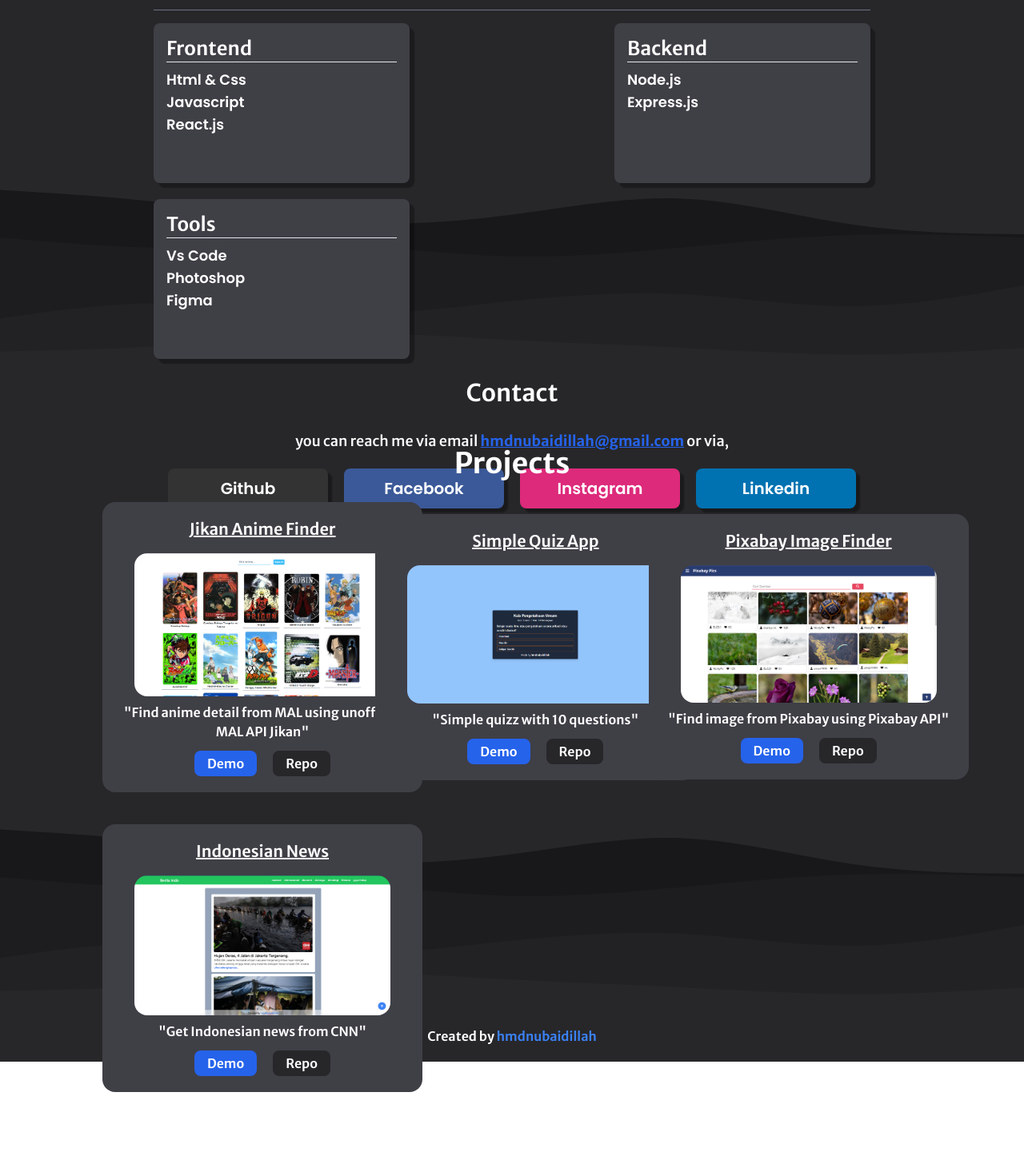
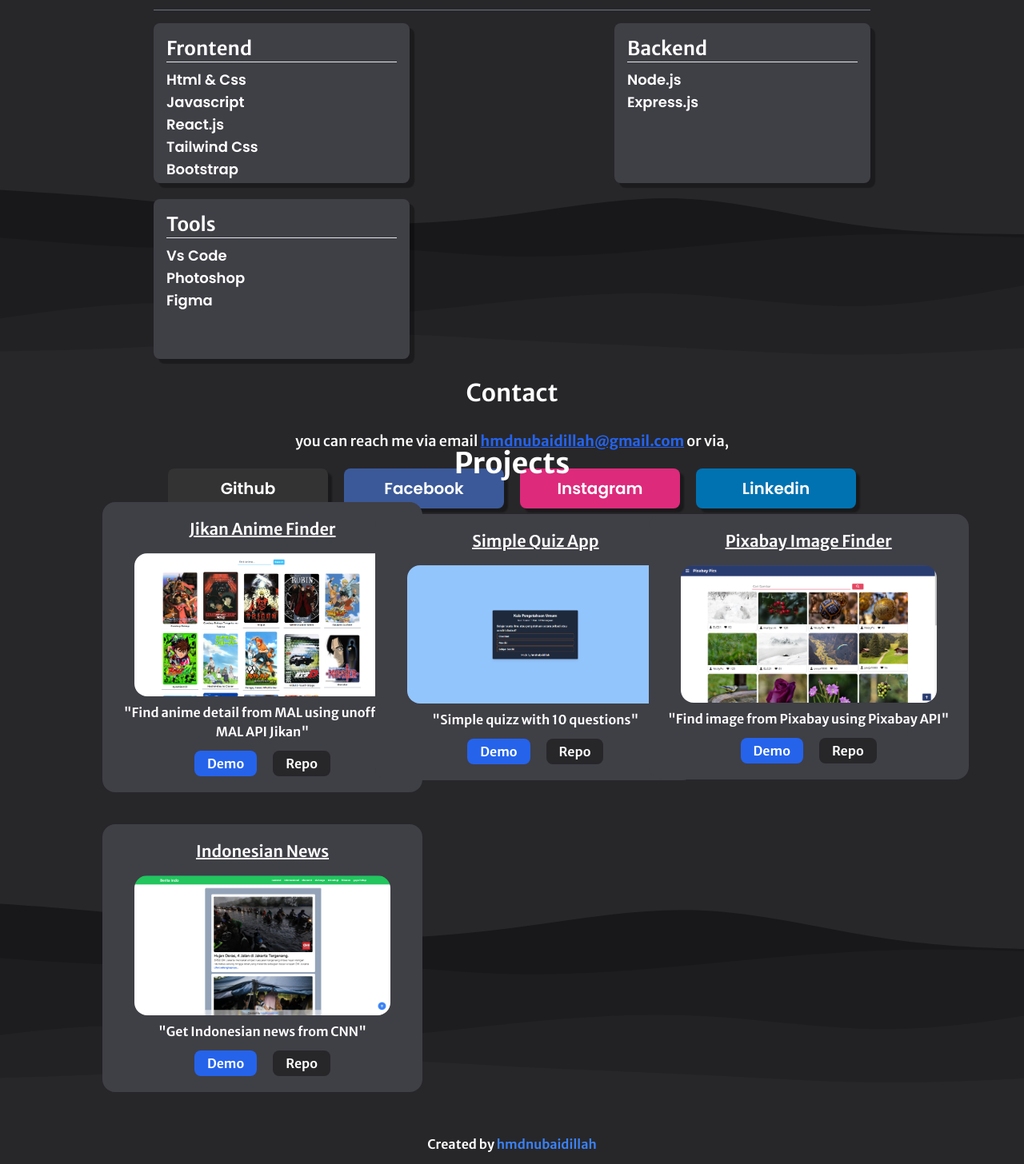
Before and after one commit to hmdnu/portofolio, a React (Create React App) app: page / in a window 1280 px wide. Shown: the part 1136-2592 px from the top of the page at 80% size. Before the commit the page ends 2502 px from the top, so only its background shows below. Built offline with nearby package versions, Linux system fonts and the light colour scheme.

Commit message:
change class

```diff
--- a/src/App.js
+++ b/src/App.js
@@ -5,12 +5,12 @@ import About from "./components/about";
 
 const App = () => {
   return (
-    <main className="h-screen">
+    <main className="h-screen bg-zinc-800">
       <Navigation />
       <Home />
       <About />
       <Project />
-      <footer className=" flex flex-col items-center justify-center bg-zinc-800 text-white font-semibold py-[20px] max-sm:text-sm">
+      <footer className=" flex flex-col items-center justify-center bg-zinc-800 text-white font-semibold h-[50px]  max-sm:text-sm ">
         <h1 className="text-center text-md">
           Created by{" "}
           <a href="http://instagram.com/hmdnubaidillah" className="text-blue-500 hover:underline" target="_blank" rel="noopener noreferrer">
--- a/src/components/project.jsx
+++ b/src/components/project.jsx
@@ -2,7 +2,7 @@ import Cards from "./utilities/card";
 
 const Project = () => {
   return (
-    <main id="project" className="bg-zinc-800 text-white h-screen max-sm:h-auto pt-24 pb-6">
+    <main id="project" className="bg-zinc-800 text-white h-auto max-sm:h-auto pt-24 ">
       <div className="w-full">
         <h1 className="text-center text-4xl max-md:text-xl  w-max m-auto px-5 font-bold pb-2 ">Projects</h1>
       </div>
--- a/src/components/utilities/card.jsx
+++ b/src/components/utilities/card.jsx
@@ -3,7 +3,7 @@ const Cards = () => {
   return (
     <main>
       {/* card container */}
-      <div className="grid grid-cols-3 gap-y-10 max-md:grid-cols-2 w-[80%] max-sm:w-[90%] max-md:w-[95%] max-sm:grid-cols-1 mt-5 m-auto place-items-center">
+      <div className="pb-10 grid grid-cols-3 gap-y-10 max-md:grid-cols-2 w-[80%] max-sm:w-[90%] max-md:w-[95%] max-sm:grid-cols-1 mt-5 m-auto place-items-center">
         {cardData.map((datas, i) => {
           return (
             // card container
--- a/src/components/utilities/skills.json
+++ b/src/components/utilities/skills.json
@@ -1,7 +1,7 @@
 [
   {
     "title": "Frontend",
-    "items": [{ "item": "Html & Css" }, { "item": "Javascript" }, { "item": "React.js" }]
+    "items": [{ "item": "Html & Css" }, { "item": "Javascript" }, { "item": "React.js" }, { "item": "Tailwind Css" }, { "item": "Bootstrap" }]
   },
   {
     "title": "Backend",
```
